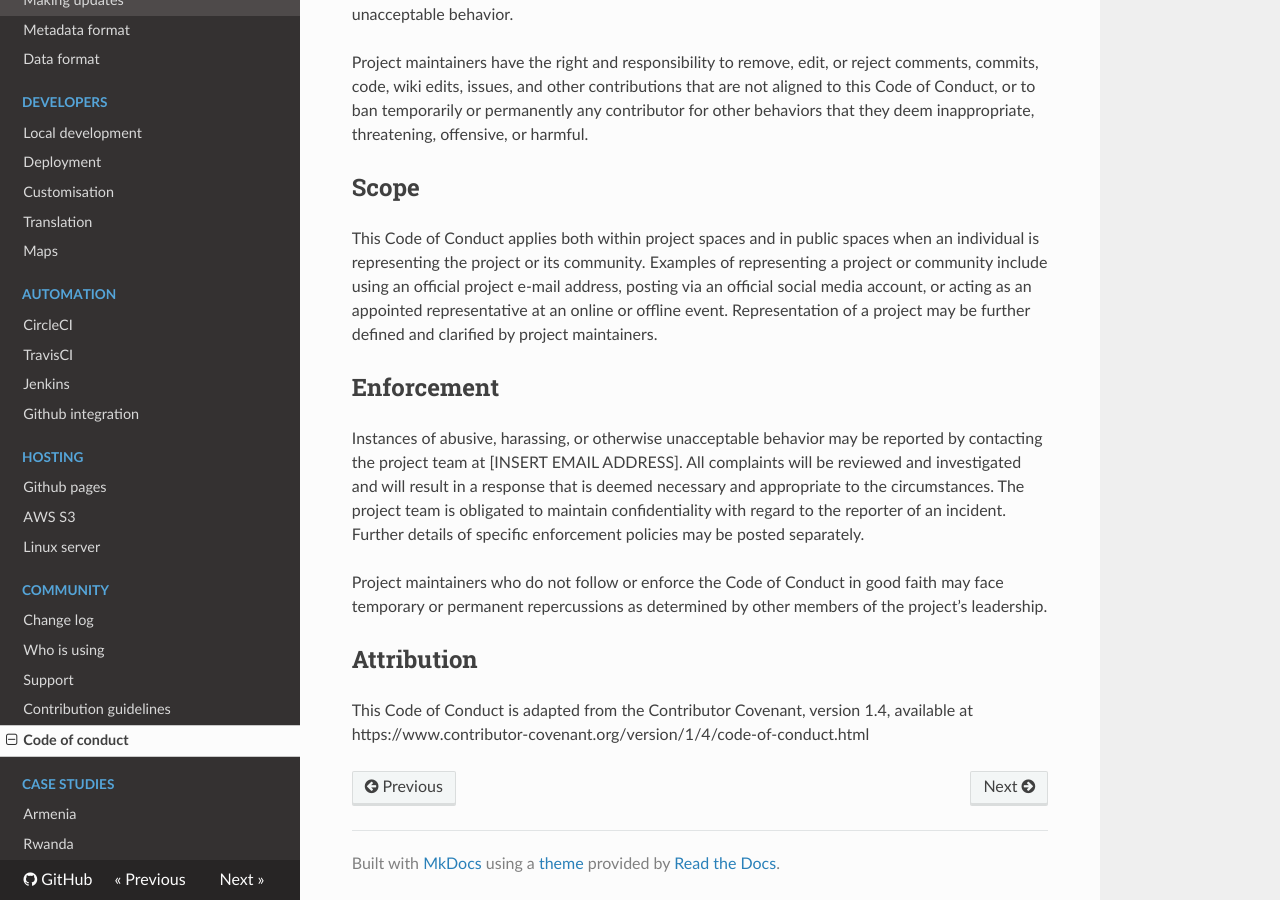
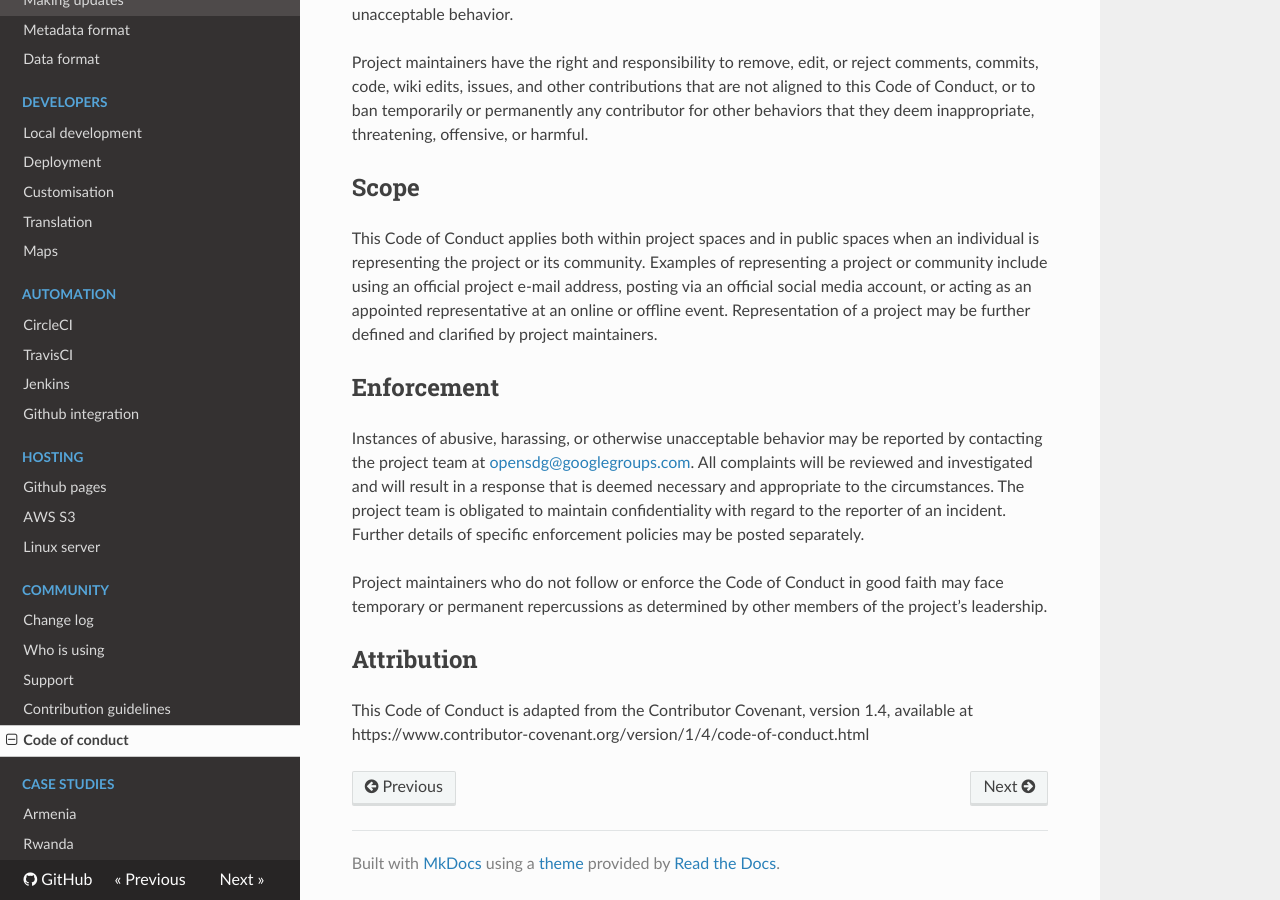
Before and after one commit to open-sdg/open-sdg, an MkDocs documentation site: the page built from docs/conduct.md, in a window 1280 px wide and 900 px high, scrolled down 925 px. Built offline with MkDocs 1.6.1, drawn with Linux system fonts in a browser that asks for light colours; nearby versions of some CDN libraries; old or Windows-style settings are respelled for this version of MkDocs.

Commit message:
Update conduct.md

```diff
--- a/docs/conduct.md
+++ b/docs/conduct.md
@@ -55,7 +55,7 @@ further defined and clarified by project maintainers.
 ## Enforcement
 
 Instances of abusive, harassing, or otherwise unacceptable behavior may be
-reported by contacting the project team at [INSERT EMAIL ADDRESS]. All
+reported by contacting the project team at [opensdg@googlegroups.com](mailto:opensdg@googlegroups.com). All
 complaints will be reviewed and investigated and will result in a response that
 is deemed necessary and appropriate to the circumstances. The project team is
 obligated to maintain confidentiality with regard to the reporter of an incident.
```
